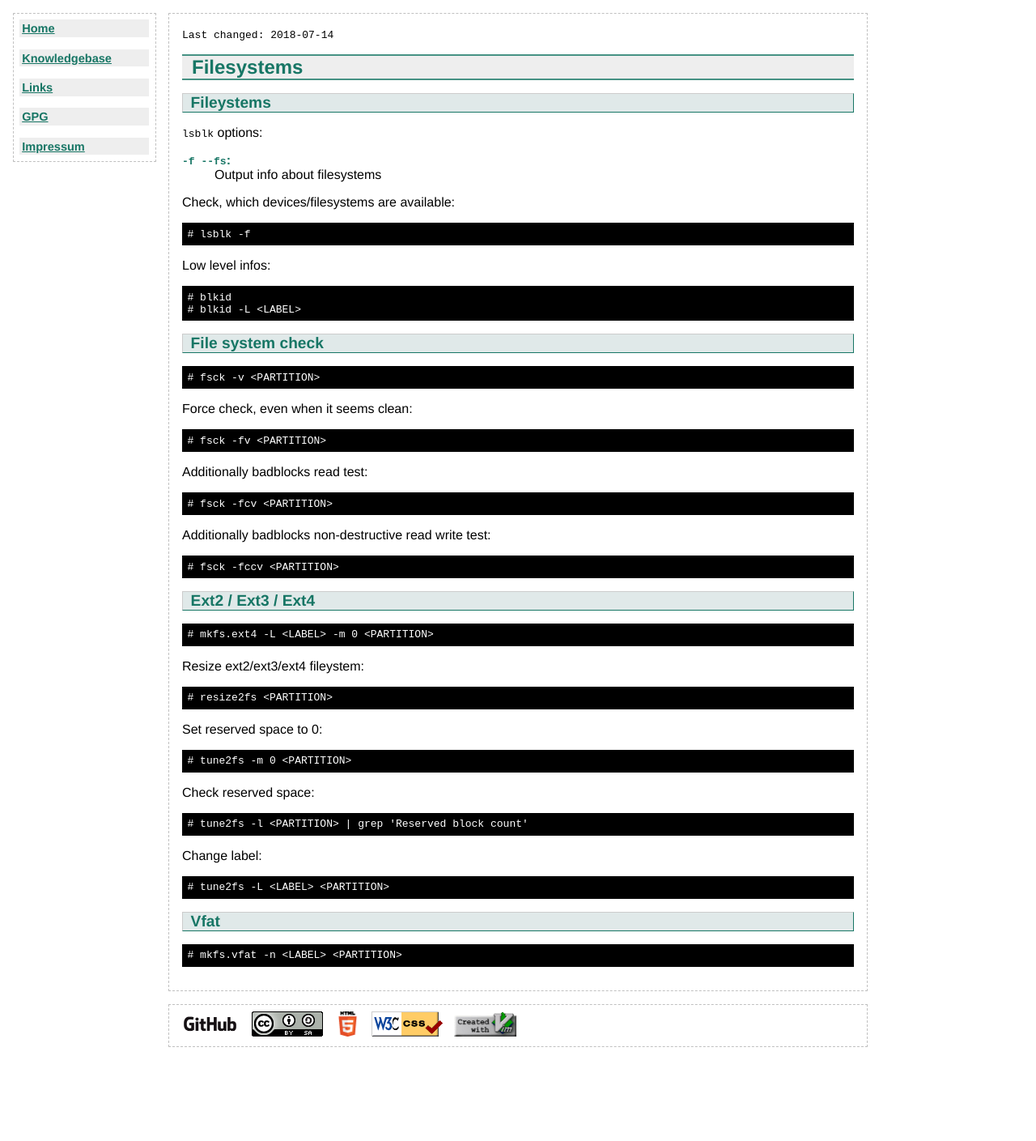
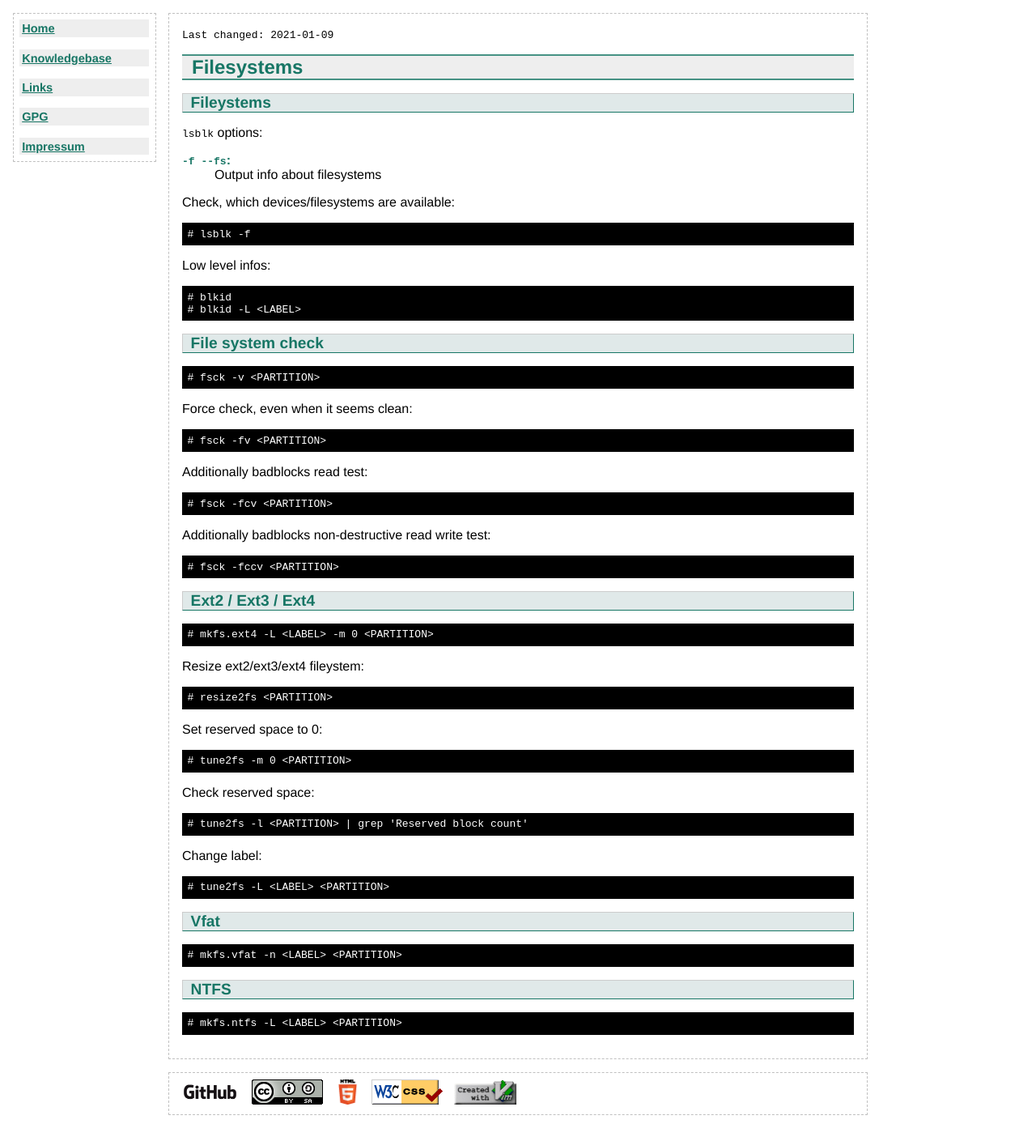
Before and after one commit to flyinggreenfrog/flyinggreenfrog.github.io, a Jekyll site: the page built from knowledgebase/filesystems.md, in a window 1280 px wide. Shown: the whole page at 81% size. Built offline with Jekyll 4.4.1, drawn with Linux system fonts in a browser that asks for light colours; before the commit the page ends 1325 px from its top, so only the background shows below that.

Commit message:
Add knowledgebase filesystems.

````diff
--- a/knowledgebase/filesystems.md
+++ b/knowledgebase/filesystems.md
@@ -1,6 +1,6 @@
 ---
 title: Filesystems
-last-changed: <time>2018-07-14</time>
+last-changed: <time>2021-01-09</time>
 knowledgebase: true
 categories: [Linux]
 ---
@@ -83,3 +83,9 @@ Change label:
 ``` sh
 # mkfs.vfat -n <LABEL> <PARTITION>
 ```
+
+## NTFS
+
+``` sh
+# mkfs.ntfs -L <LABEL> <PARTITION>
+```
````
